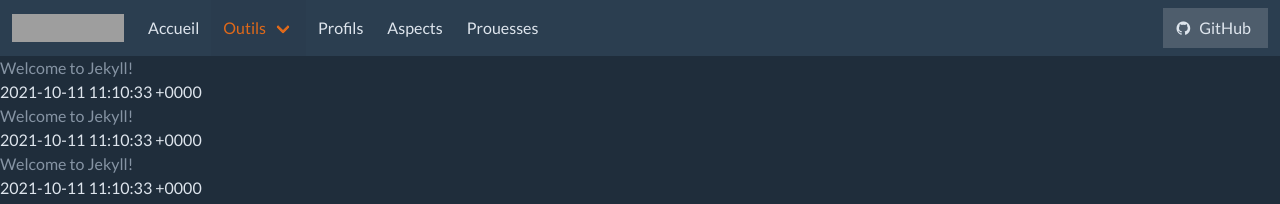
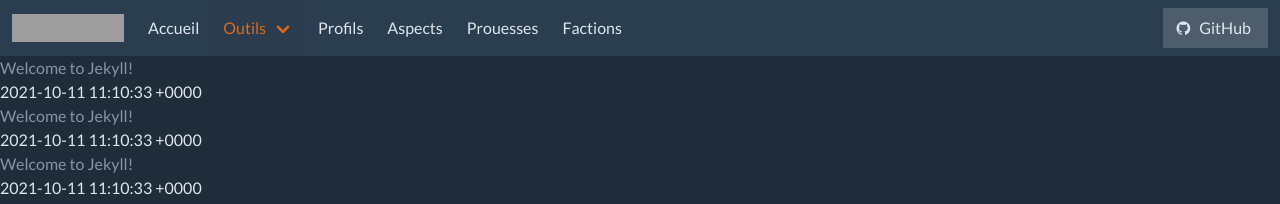
Before and after one commit to vurtn/bastion, a Jekyll site: the page built from index.html, in a window 1280 px wide. Shown: the top 204 px of the page. Built offline with Jekyll 4.4.1, drawn with Linux system fonts in a browser that asks for light colours; nearby versions of some CDN libraries; the list of posts is cut into pages by our own code; grey boxes are pictures that could not be loaded.

Commit message:
add link navbar

```diff
--- a/_includes/navbar.html
+++ b/_includes/navbar.html
@@ -12,7 +12,7 @@
   </div>
   <div id="navMenuExample4" class="navbar-menu">
     <div class="navbar-start">
-      <a class="navbar-item " href="#">
+      <a class="navbar-item"  href="{{ 'index.html' | relative_url }}">
         Accueil
       </a>
       <div class="navbar-item has-dropdown is-hoverable">
@@ -20,29 +20,32 @@
           Outils
         </a>
         <div class="navbar-dropdown ">
-          <a class="navbar-item " href="{{ 'dice.html' | relative_url }}">
+          <a class="navbar-item" href="{{ 'dice.html' | relative_url }}">
             Dés
           </a>
-          <a class="navbar-item " href="#">
+          <a class="navbar-item" href="{{ 'tables.html' | relative_url }}">
             Tables
           </a>
         </div>
       </div>
-      <a class="navbar-item " href="#">
+      <a class="navbar-item" href="{{ 'profils.html' | relative_url }}">
         Profils
       </a>
-      <a class="navbar-item " href="#">
+      <a class="navbar-item"  href="{{ 'aspects.html' | relative_url }}">
         Aspects
       </a>
-      <a class="navbar-item " href="#">
+      <a class="navbar-item" href="{{ 'prouesses.html' | relative_url }}">
         Prouesses
+      </a>
+      <a class="navbar-item" href="{{ 'factions.html' | relative_url }}">
+        Factions
       </a>
     </div>
     <div class="navbar-end">
       <div class="navbar-item">
         <div class="field is-grouped">
           <p class="control">
-            <a class="button">
+            <a class="button" href="https://github.com/vurtn/twisted-fate">
               <span class="icon">
                 <i class="fa fa-github"> </i>
               </span>
--- /dev/null
+++ b/aspects.html
@@ -0,0 +1,3 @@
+---
+layout: default
+---
--- /dev/null
+++ b/factions.html
@@ -0,0 +1,3 @@
+---
+layout: default
+---
--- /dev/null
+++ b/profils.html
@@ -0,0 +1,3 @@
+---
+layout: default
+---
--- /dev/null
+++ b/prouesses.html
@@ -0,0 +1,3 @@
+---
+layout: default
+---
--- /dev/null
+++ b/tables.html
@@ -0,0 +1,3 @@
+---
+layout: default
+---
```
Also changed, not shown: assets/js/dice.js (+10 -2 lines), _layouts/faction.html (added).
